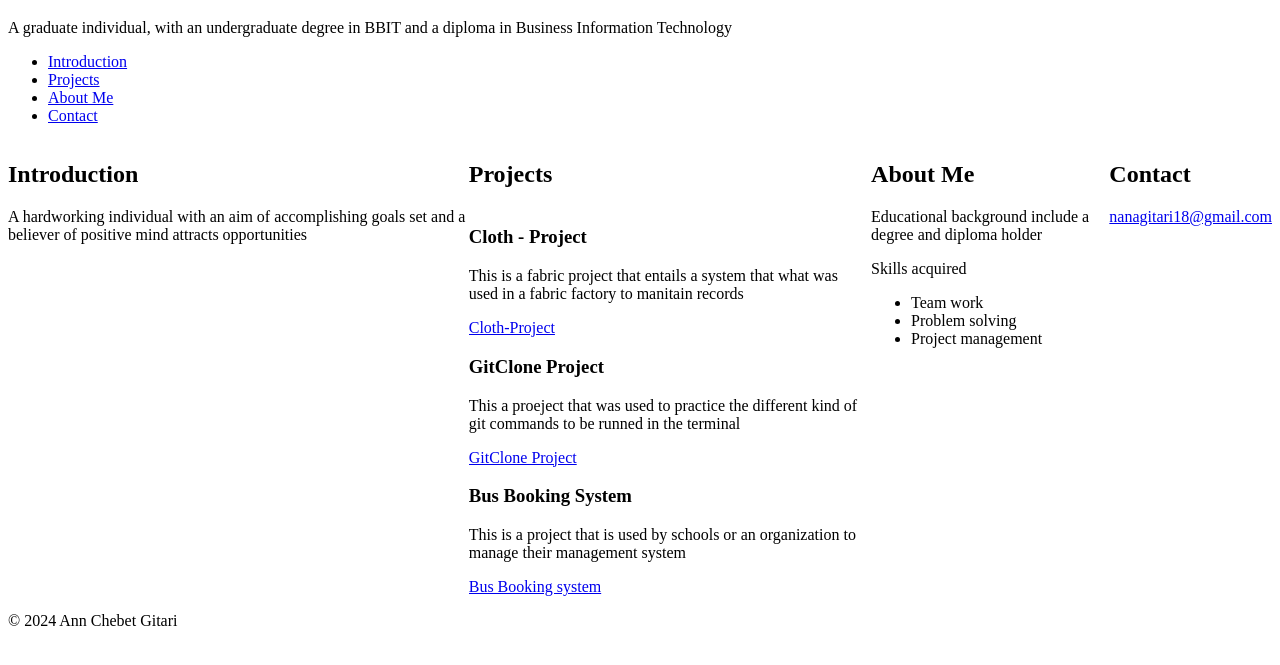
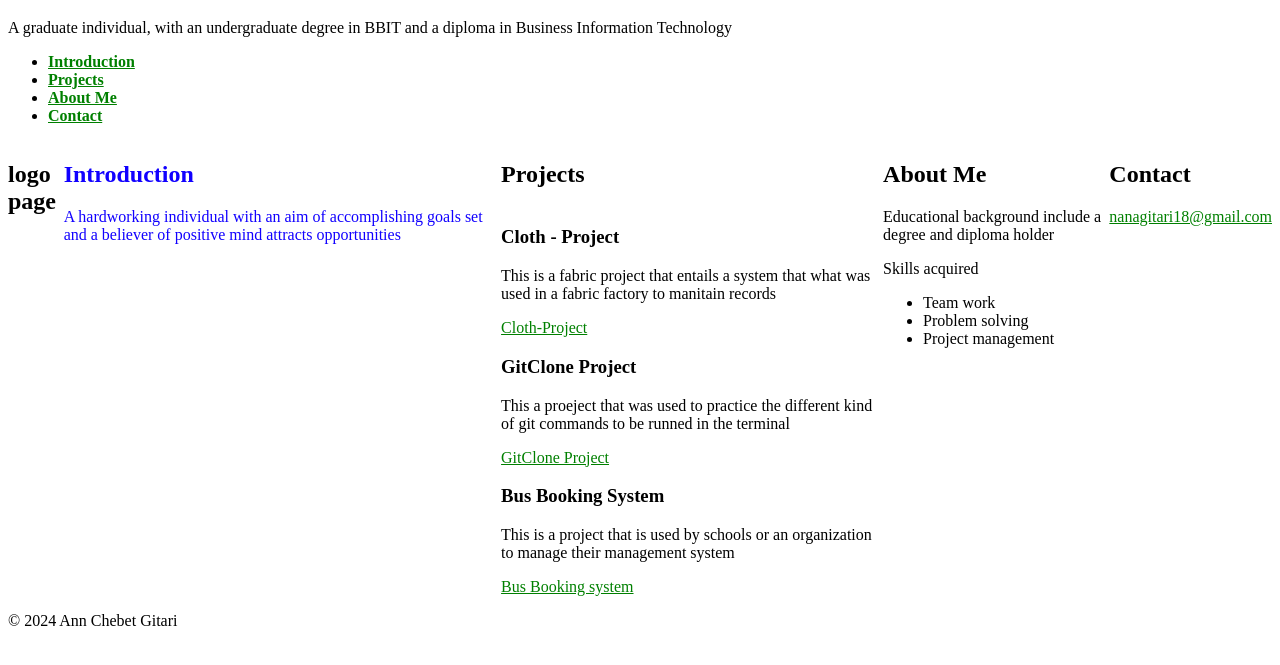
Before and after one commit to nanagitari/alx_html_css, a plain HTML site: page css_basic/index.html in a window 1280 px wide. Shown: the part 69-734 px from the top of the page. Drawn offline with Linux system fonts and the light colour scheme; files whose address does not match are found by name.

Commit message:
added a new file

```diff
--- a/css_basic/index.html
+++ b/css_basic/index.html
@@ -13,14 +13,17 @@
 
         <nav>
             <ul>
-                <li> <a href="#introduction" target="_blank"> Introduction </a></li>
-                <li> <a href="#projects" target="_blank"> Projects</a></li>
-                <li> <a href="#about" target="_blank"> About Me</a></li>
-                <li> <a href="#contact" target="_blank"> Contact</a></li>
+                <li> <a class="active_page" href="#introduction" target="_blank"> Introduction </a></li>
+                <li> <a class="active_page" href="#projects" target="_blank"> Projects</a></li>
+                <li> <a class= "active_page"href="#about" target="_blank"> About Me</a></li>
+                <li> <a class= "active_page"href="#contact" target="_blank"> Contact</a></li>
             </ul>
         </nav>
         </header>
         <main>
+        <section id="image">
+            <h2>logo page</h2>
+        </section>
         <section id="introduction">
             <h2>Introduction</h2>
             <p>A hardworking individual with an aim of accomplishing goals set and a believer of positive mind attracts opportunities</p>
--- a/css_basic/styles.css
+++ b/css_basic/styles.css
@@ -17,3 +17,33 @@ aside {
     flex: 1;
     overflow-y: auto;
 }
+a.active_page{
+    color: red;
+    font-weight: bold;
+}
+#introduction{
+    color:rgb(17, 0, 255);
+    font-family: 'Times New Roman', Times, serif;
+}
+::backdrop{
+    color: brown;
+}
+a:hover {
+    text-decoration: underline;
+  }
+  a:active {
+    color: darkcyan;
+  }
+  a:link {
+    color: green;
+  }
+
+  a:visited {
+    color: cadetblue;
+  }
+  .box-dimensions {
+    width: 100px;
+    height: 50px;
+    padding-top: 30px;
+    margin: 5px;
+  }
```
Also changed, not shown: 1 other file.
